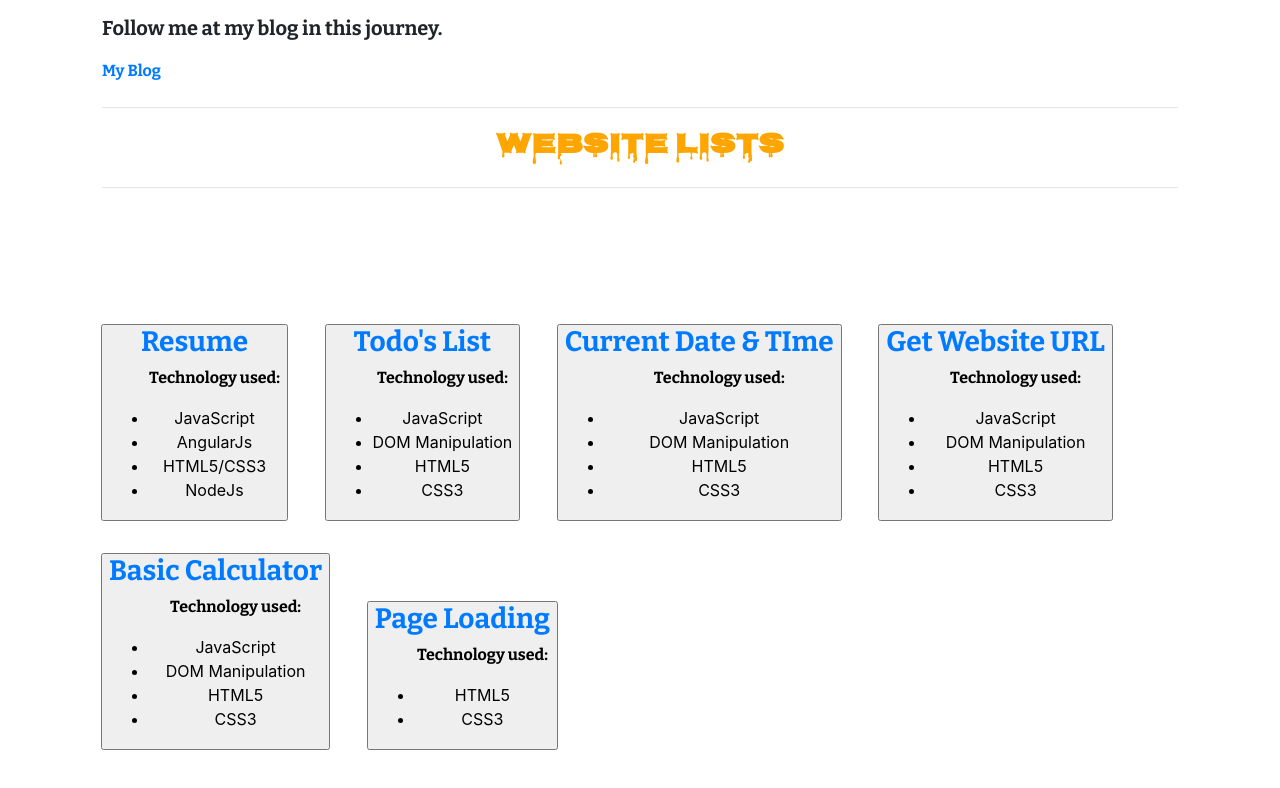
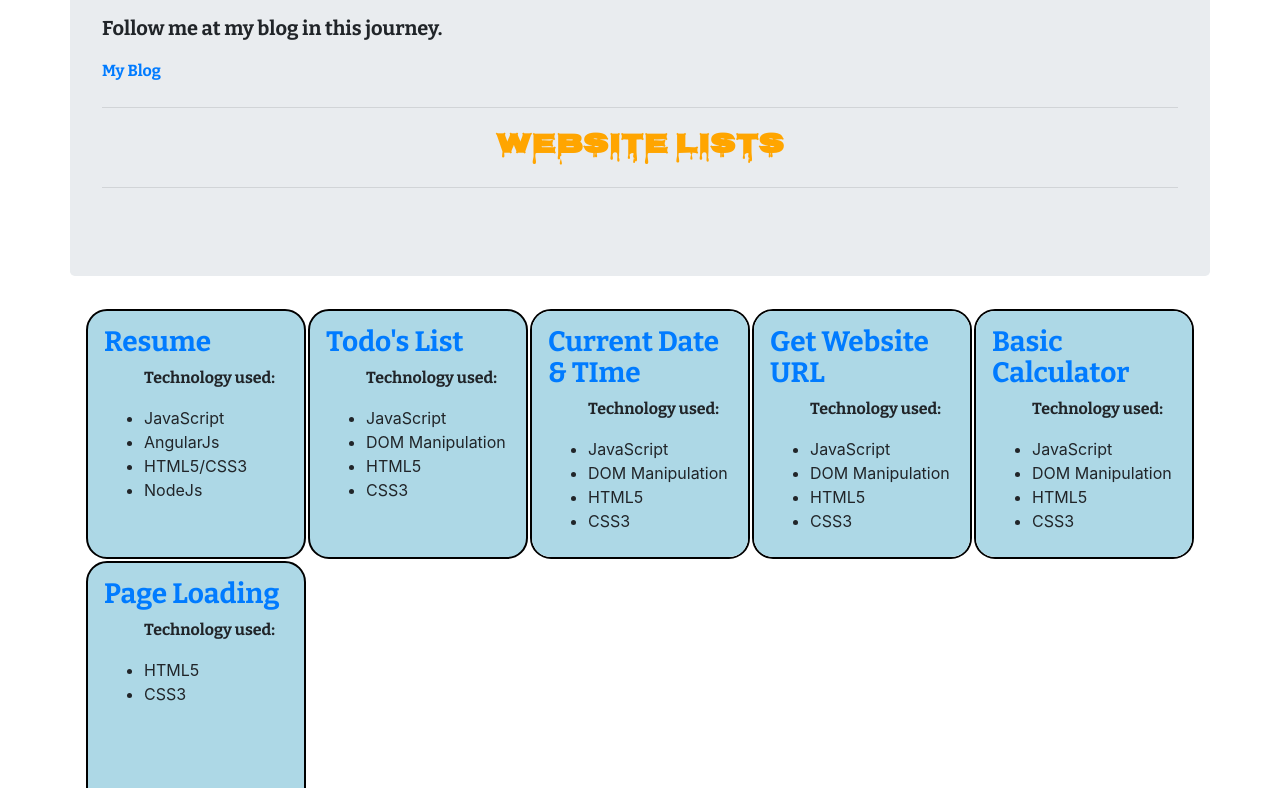
Before and after one commit to karki011/New-Resume, a plain HTML site: page client/index.html in a window 1280 px wide. Shown: the part 195-983 px from the top of the page. Before the commit the page ends 961 px from the top, so only its background shows below. Drawn offline with nearby package versions, Linux system fonts and the light colour scheme.

Commit message:
ficed main css

```diff
--- a/client/index.html
+++ b/client/index.html
@@ -37,7 +37,6 @@
 
   <div class="container">
     <div class="listSite">
-        <button type="button">
             <a href="./resume/resume.html" target="_blank">
               <h3>Resume</h3>
             </a>
@@ -48,10 +47,8 @@
               <li>HTML5/CSS3</li>
               <li>NodeJs</li>
             </ul>
-          </button>
     </div>
     <div class="listSite">
-        <button type="button">
             <a href="./todos/todo.html" target="_blank">
               <h3>Todo's List</h3>
             </a>
@@ -62,10 +59,8 @@
               <li>HTML5</li>
               <li>CSS3</li>
             </ul>
-          </button>
     </div>
     <div class="listSite">
-        <button type="button">
             <a href="./date/index.html" target="_blank">
               <h3>Current Date & TIme</h3>
             </a>
@@ -76,10 +71,8 @@
               <li>HTML5</li>
               <li>CSS3</li>
             </ul>
-          </button>
     </div>
     <div class="listSite">
-        <button type="button">
             <a href="./load/load.html" target="_blank">
               <h3>Get Website URL</h3>
             </a>
@@ -90,10 +83,8 @@
               <li>HTML5</li>
               <li>CSS3</li>
             </ul>
-          </button>
     </div>
     <div class="listSite">
-        <button type="button">
             <a href="./calculator/calculator.html" target="_blank">
               <h3>Basic Calculator</h3>
             </a>
@@ -104,10 +95,8 @@
               <li>HTML5</li>
               <li>CSS3</li>
             </ul>
-          </button>
     </div>
     <div class="listSite">
-        <button type="button">
             <a href="./bouncy/bounce.html" target="_blank">
               <h3>Page Loading</h3>
             </a>
@@ -118,7 +107,6 @@
               <li>HTML5</li>
               <li>CSS3</li>
             </ul>
-          </button>
     </div>
 
   </div>
--- a/client/style.css
+++ b/client/style.css
@@ -1,22 +1,41 @@
+* {
+    box-sizing:  boder-box;
+}
+
+;
 .jumbotron {
     background-color: #ffffff !important;
     /* margin-bottom: 0px !important; */
+}
 
-}
-.hello, hr h3{
-   font-family: 'Nosifer';
+.hello,
+hr h3 {
+    font-family: 'Nosifer';
     color: orange;
     font-weight: bolder;
 }
-.middletitle{
+
+.middletitle {
     font-family: 'Nosifer';
-     color: orange;
-     font-weight: bolder;
- }
-p, a{
+    color: orange;
+    font-weight: bolder;
+}
+
+p,
+a {
     font-family: 'Bitter', serif;
 }
-.listSite{
-    display: inline-block;
+
+.listSite {
+    display: table-cell;
     padding: 1em;
+    border: 2px solid black;
+    background: lightblue;
+    float: left;
+    margin: 1px;
+    height: 250px;
+    overflow: auto;
+    width: 220px;
+    border-radius: 21px;
+
 }
```
